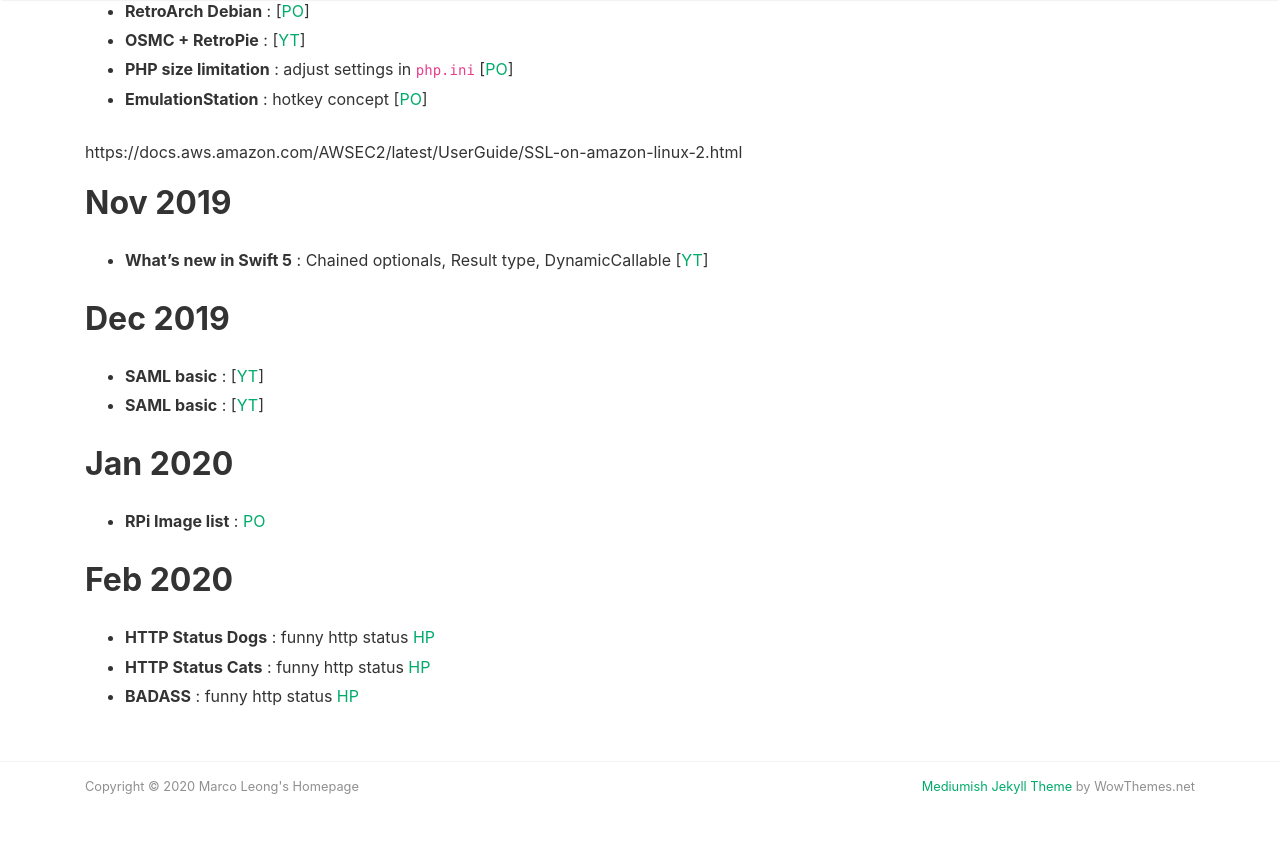
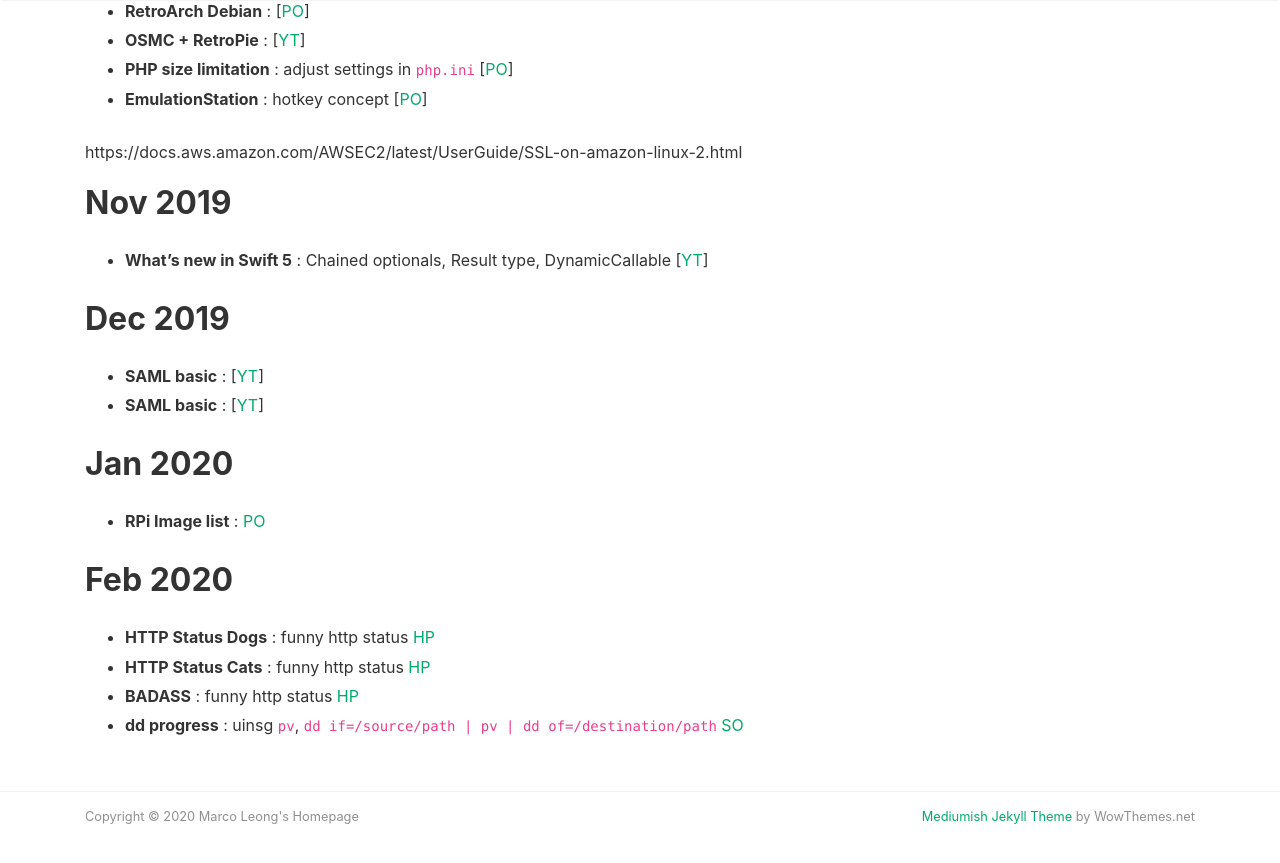
Before and after one commit to MarcoLeongDev/MarcoLeongDev.github.io, a Jekyll site: the page built from journey.md, in a window 1280 px wide and 900 px high, scrolled down 4308 px. Shown: the top 863 px of the window. Built offline with Jekyll 4.4.1, drawn with Linux system fonts in a browser that asks for light colours; nearby versions of some CDN libraries; our own code applies the rules of GitHub Pages for plain Markdown files.

Commit message:
Update journey.md

```diff
--- a/journey.md
+++ b/journey.md
@@ -137,6 +137,7 @@
 - **HTTP Status Dogs** : funny http status [HP](https://httpstatusdogs.com/)
 - **HTTP Status Cats** : funny http status [HP](https://http.cat/)
 - **BADASS** : funny http status [HP](http://bada55.io/)
+- **dd progress** : uinsg `pv`, `dd if=/source/path | pv | dd of=/destination/path` [SO](https://askubuntu.com/questions/215505/how-do-you-monitor-the-progress-of-dd)
 
 
 
```
